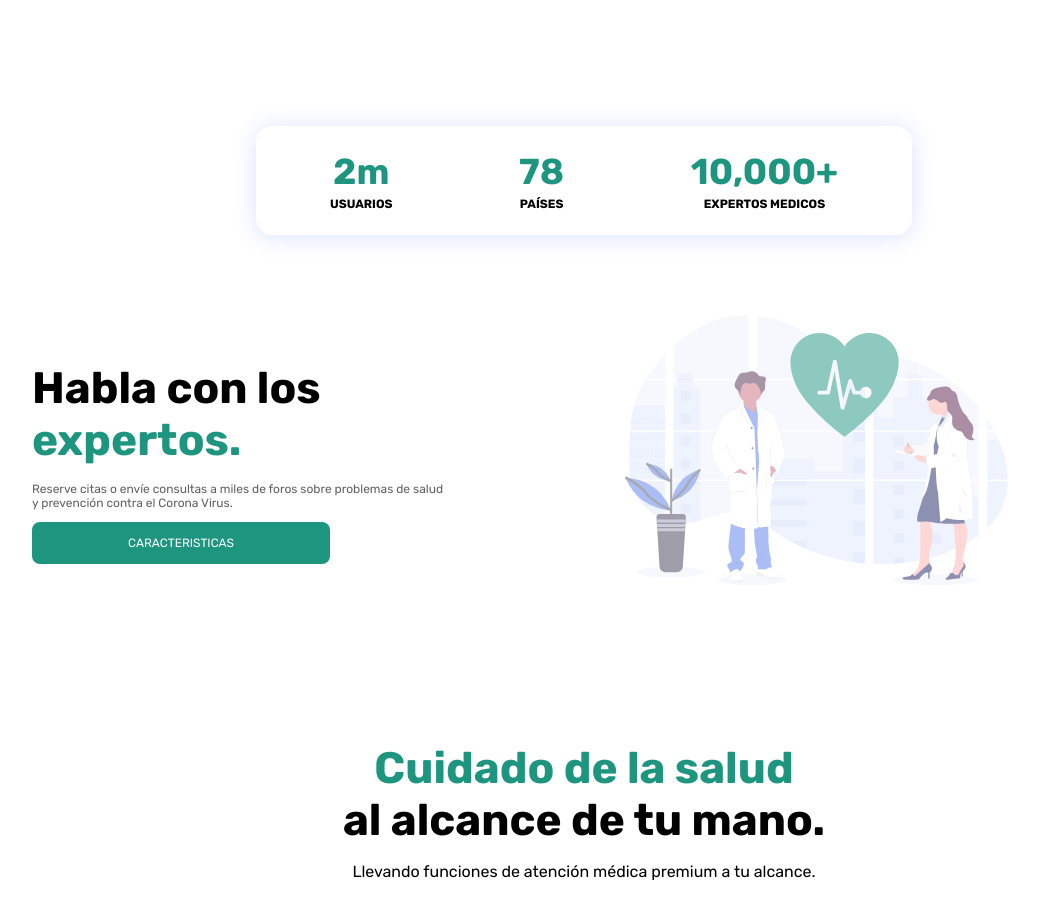
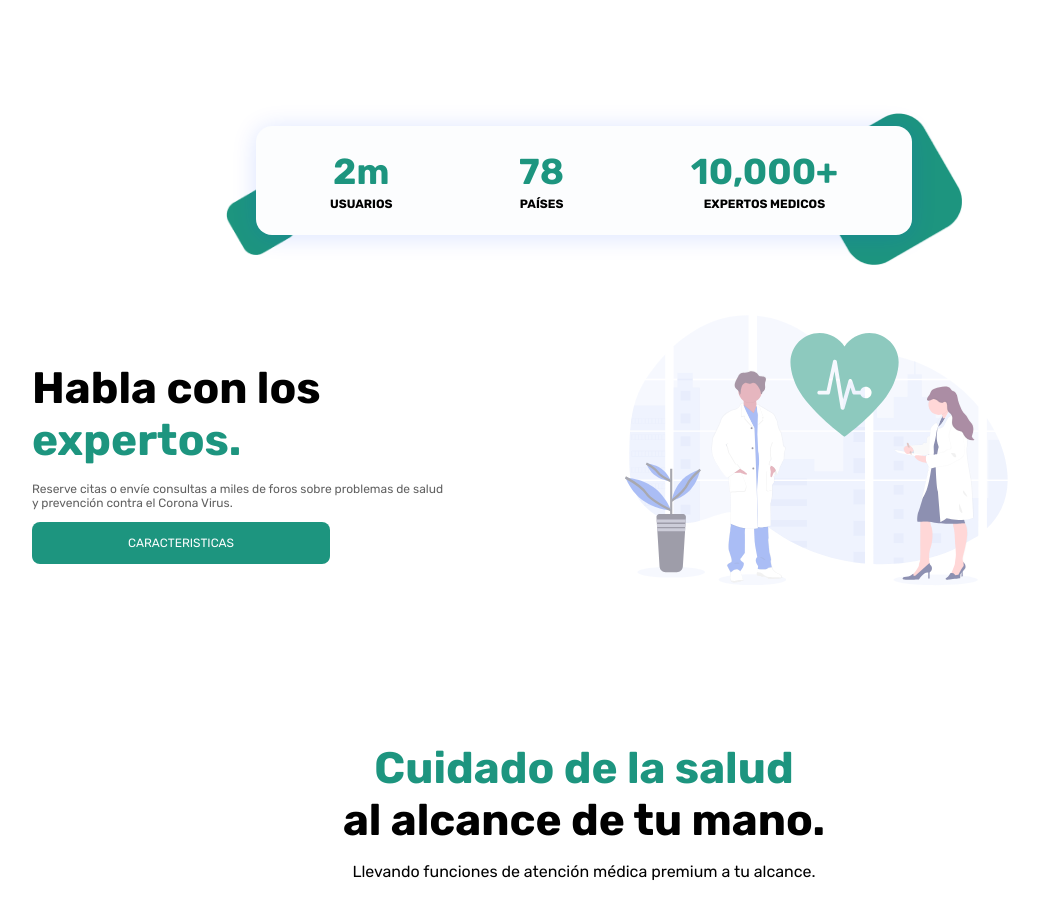
Before and after one commit to iJCode1/coronapp, a plain HTML site: page index.html in a window 1280 px wide. Shown: the part 1220-2138 px from the top of the page, without its empty margins (56-1094 px from the left). Drawn offline with Linux system fonts and the light colour scheme.

Commit message:
decoration in support component

```diff
--- a/css/support.css
+++ b/css/support.css
@@ -18,6 +18,36 @@
   align-items: center;
   border-radius: 1rem;
   margin-block-end: 2rem;
+  position: relative;
+  background-color: var(--white);
+}
+
+.support-card::before{
+  content: '';
+  display: inline-block;
+  background-image: url('../icons/icon-rectangulo2.png');
+  inline-size: 4.375rem;
+  aspect-ratio: 1/1;
+  background-position: center;
+  background-size: cover;
+  inset-inline-start: -20px;
+  inset-block-start: -40px;
+  position: absolute;
+  z-index: -1;
+}
+
+.support-card::after{
+  content: '';
+  display: inline-block;
+  background-image: url('../icons/icon-rectangulo3.png');
+  inline-size: 4.375rem;
+  aspect-ratio: 1/1;
+  background-position: center;
+  background-size: cover;
+  inset-inline-end: -15px;
+  inset-block-end: -10px;
+  position: absolute;
+  z-index: -1;
 }
 
 .card-title{
@@ -92,6 +122,19 @@
     padding-block: 1.5rem;
   }
 
+  .support-card::before{
+    inset-block-end: -20px;
+    inset-inline-start: -30px;
+    inset-block-start: initial;
+  }
+
+  .support-card::after{
+    inline-size: 9.5rem;
+    background-image: url('../icons/icon-rectangulo4.png');
+    inset-inline-end: -50px;
+    inset-block-end: -30px;
+  }
+
   .card-title{
     font-size: 2.25rem;
   }
```
